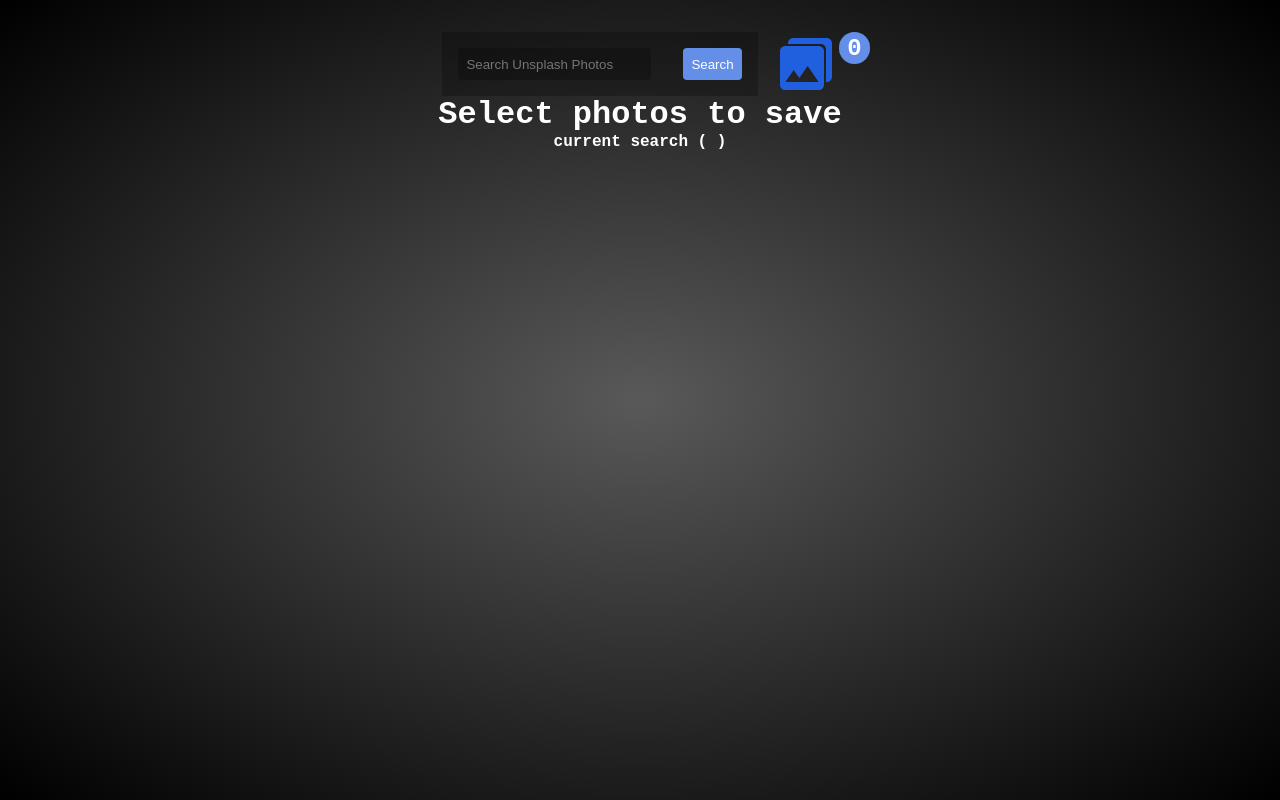
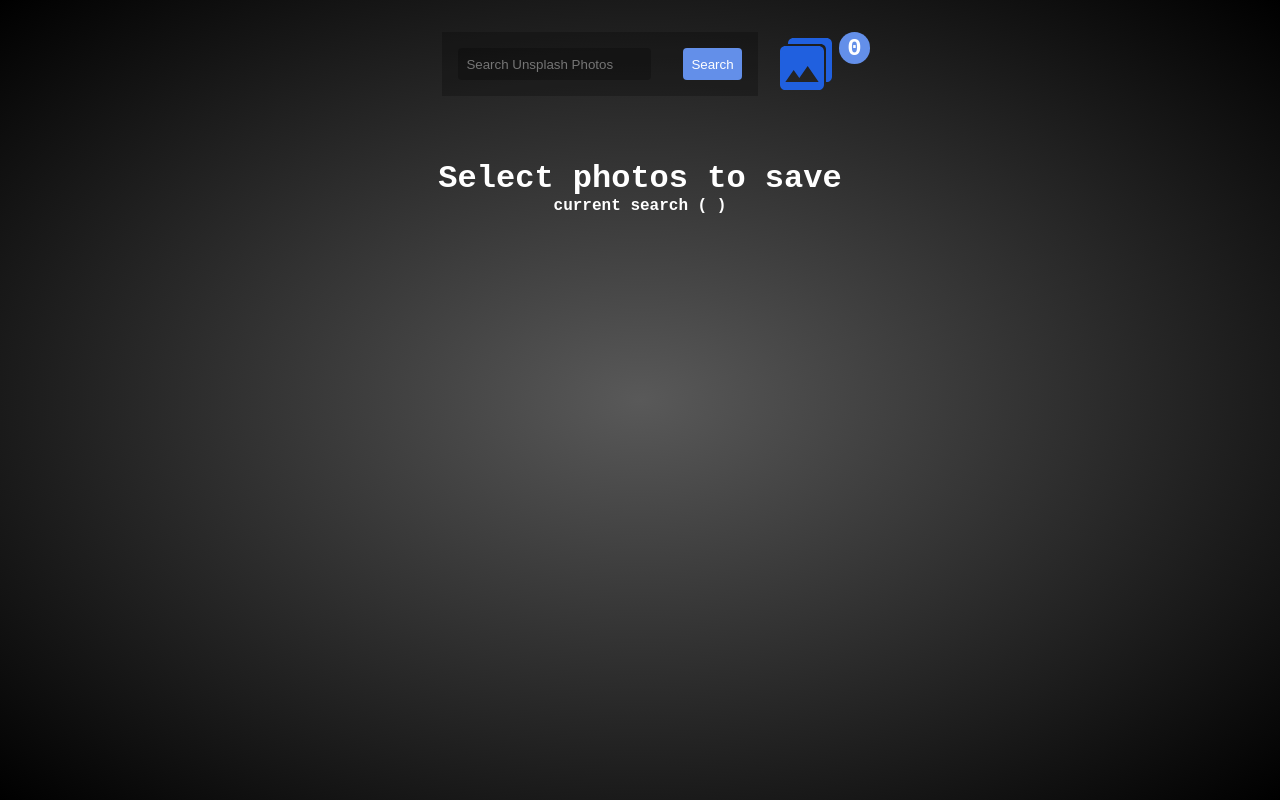
Before and after one commit to ianstreator/photo-sort, a Next.js app: page / in a window 1280 px wide. Built offline with nearby package versions, Linux system fonts and the light colour scheme.

Commit message:
style points

```diff
--- a/styles/global.scss
+++ b/styles/global.scss
@@ -4,7 +4,6 @@
   box-sizing: border-box;
   transition: 400ms;
   user-select: none;
-
 }
 
 html,
@@ -31,6 +30,7 @@ main {
 .form-container {
   display: flex;
   margin-top: 2rem;
+  margin-bottom: 4rem;
   width: fit-content;
   height: fit-content;
   justify-content: center;
@@ -157,7 +157,5 @@ main {
       top: 0;
       right: 0;
     }
-
-
   }
 }
```
